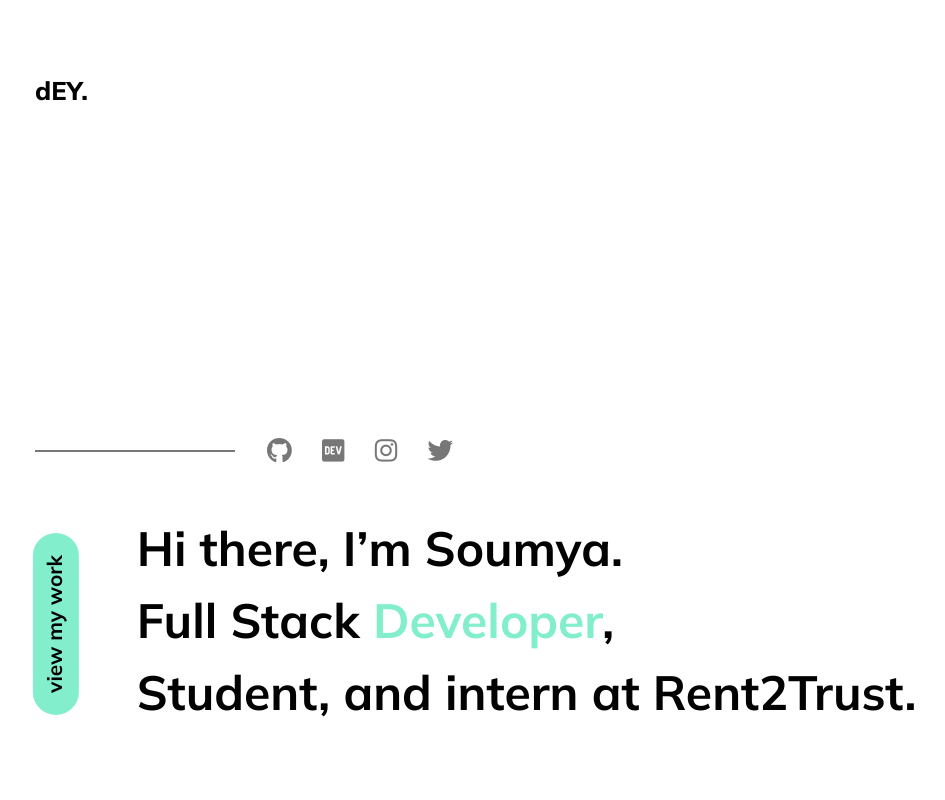
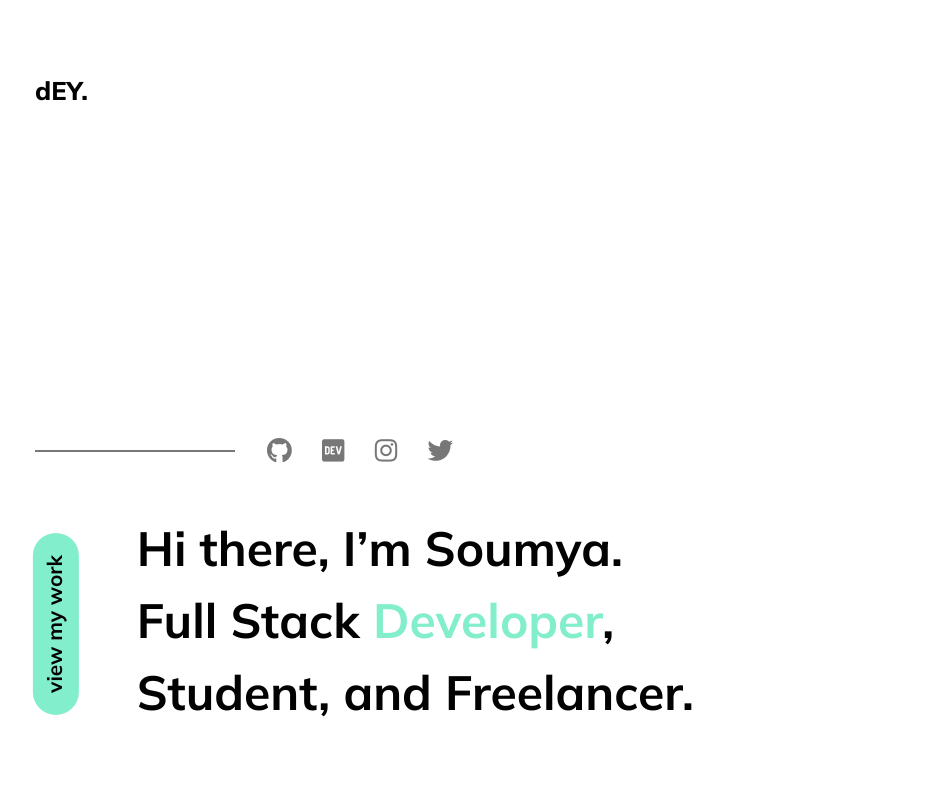
Before and after one commit to Soumya-Dey/new_portfolio_temp_repo, a React (Create React App) app: page / in a window 1280 px wide. Shown: the top 800 px of the page, without its empty margins (45-990 px from the left). Built offline with nearby package versions, Linux system fonts and the light colour scheme.

Commit message:
minor changes

```diff
--- a/src/components/Landing.js
+++ b/src/components/Landing.js
@@ -80,11 +80,8 @@ export const Landing = () => {
                 Hi there, I’m Soumya.
                 <br />
                 Full Stack <span>Developer</span>,<br />
-                                Student, and intern at Rent2Trust.
-                                <a
-                                    href="#projects"
-                                    className="hide-lg horz-btn"
-                                >
+                Student, and Freelancer.
+                <a href="#projects" className="hide-lg horz-btn">
                   view my work
                 </a>
               </div>
```
Lines whose indentation alone changed are shown as unchanged.
